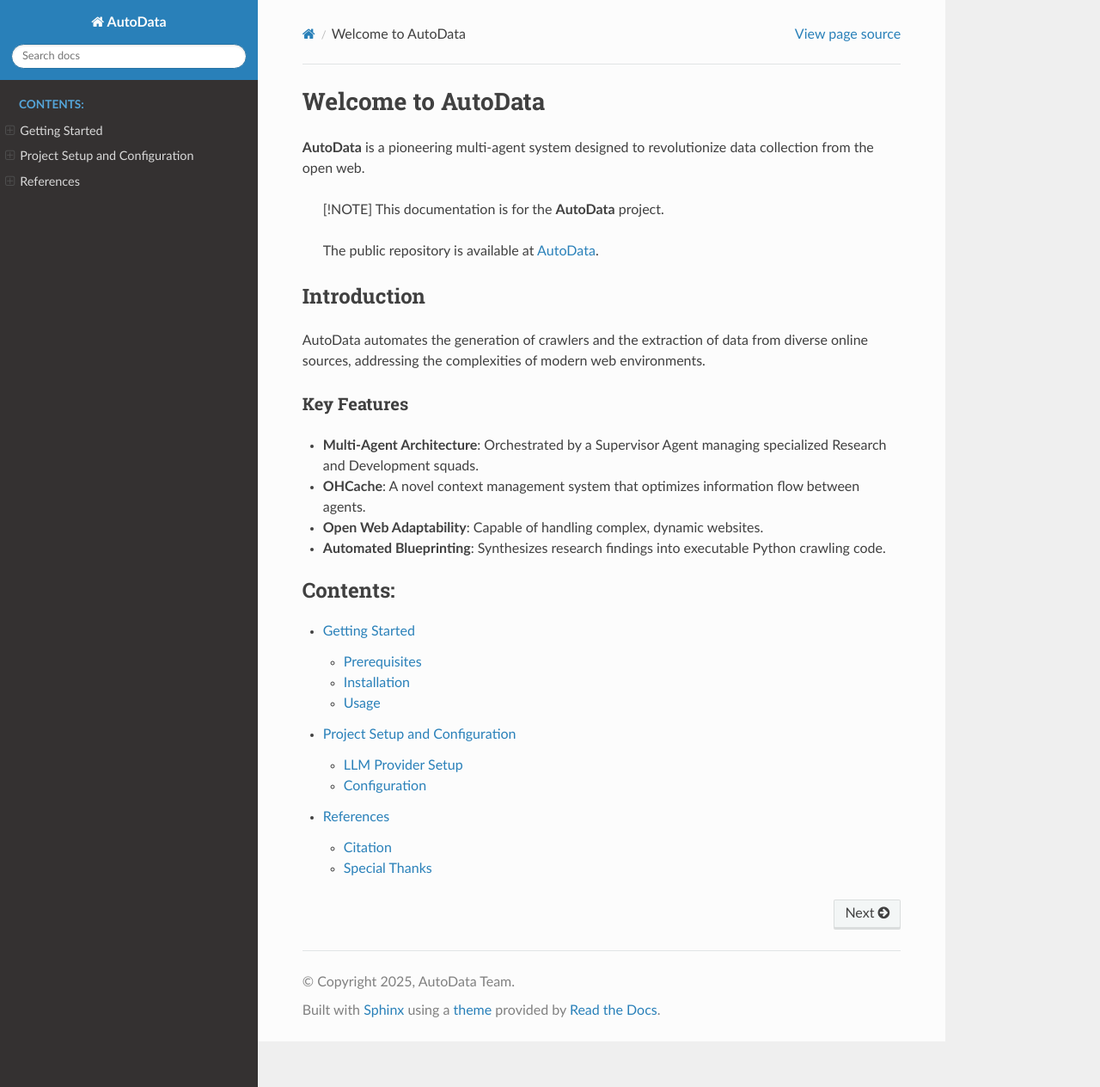
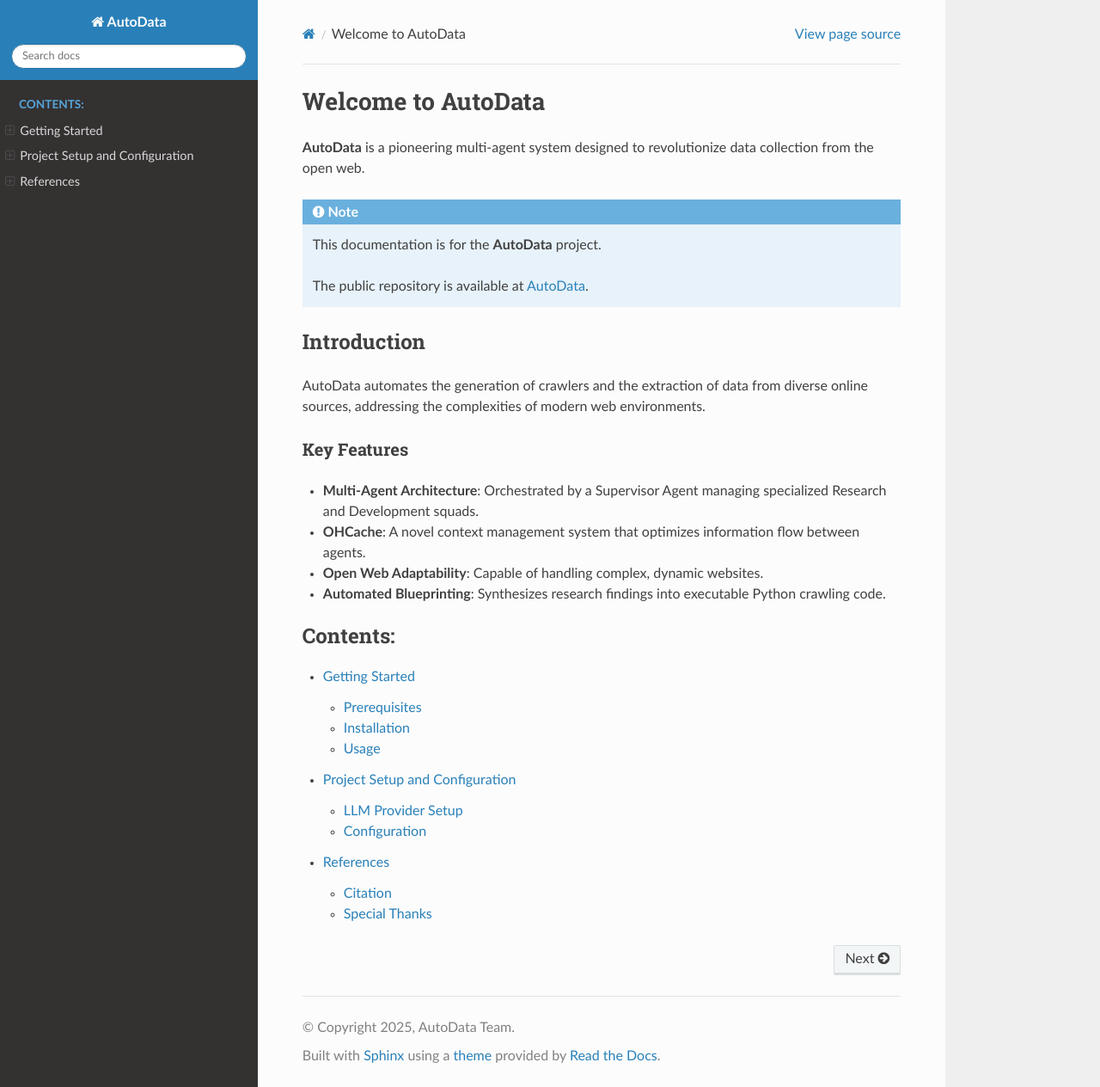
Before and after one commit to Tianyi-Billy-Ma/AutoData-Doc, a Sphinx documentation site: the page built from docs/source/index.md, in a window 1280 px wide and 1264 px high. Shown: the whole window at 86% size. Built offline with Sphinx 7.4.7 and the Read the Docs theme 3.1.0, drawn with Linux system fonts in a browser that asks for light colours; some of the changed lines change nothing that is shown.

Commit message:
refactor: convert note block syntax to Sphinx admonition in index.md

````diff
--- a/docs/source/index.md
+++ b/docs/source/index.md
@@ -2,10 +2,11 @@
 
 **AutoData** is a pioneering multi-agent system designed to revolutionize data collection from the open web.
 
-> [!NOTE]
-> This documentation is for the **AutoData** project.
->
-> The public repository is available at [AutoData](https://github.com/Tianyi-Billy-Ma/AutoData).
+```{note}
+This documentation is for the **AutoData** project.
+
+The public repository is available at [AutoData](https://github.com/Tianyi-Billy-Ma/AutoData).
+```
 
 ## Introduction
 
````
